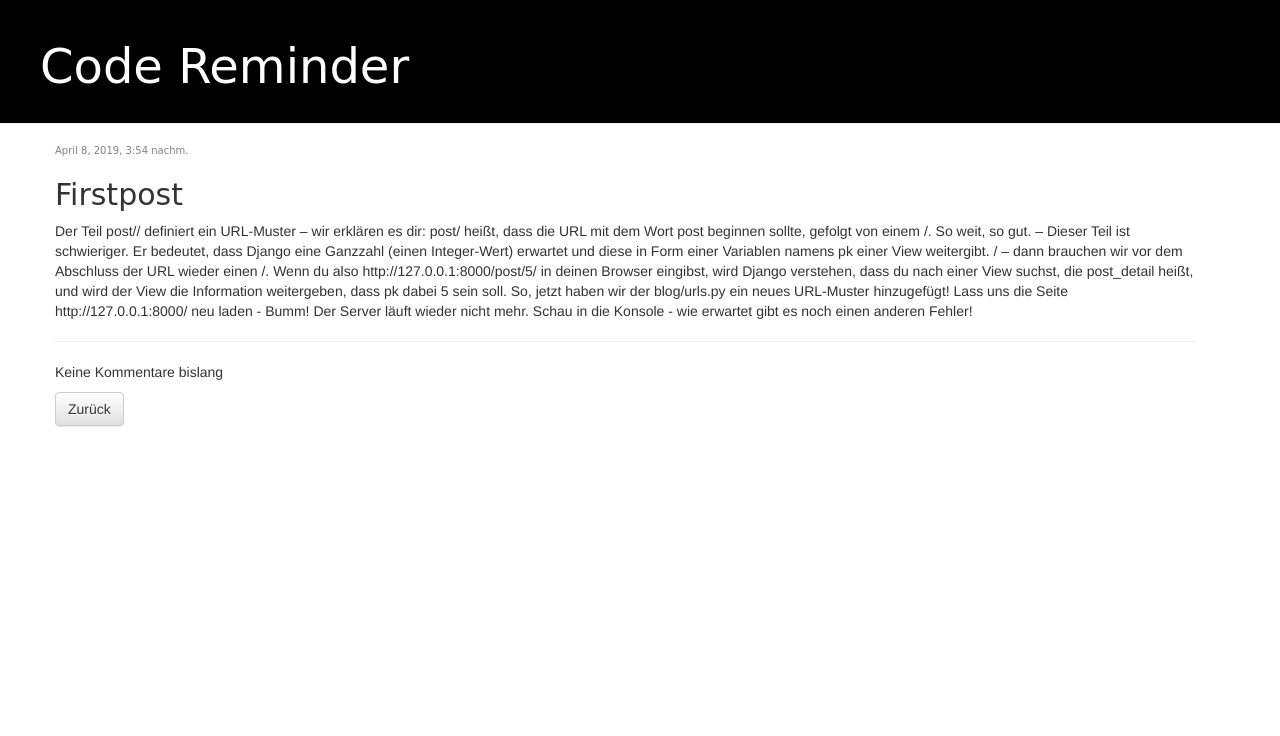
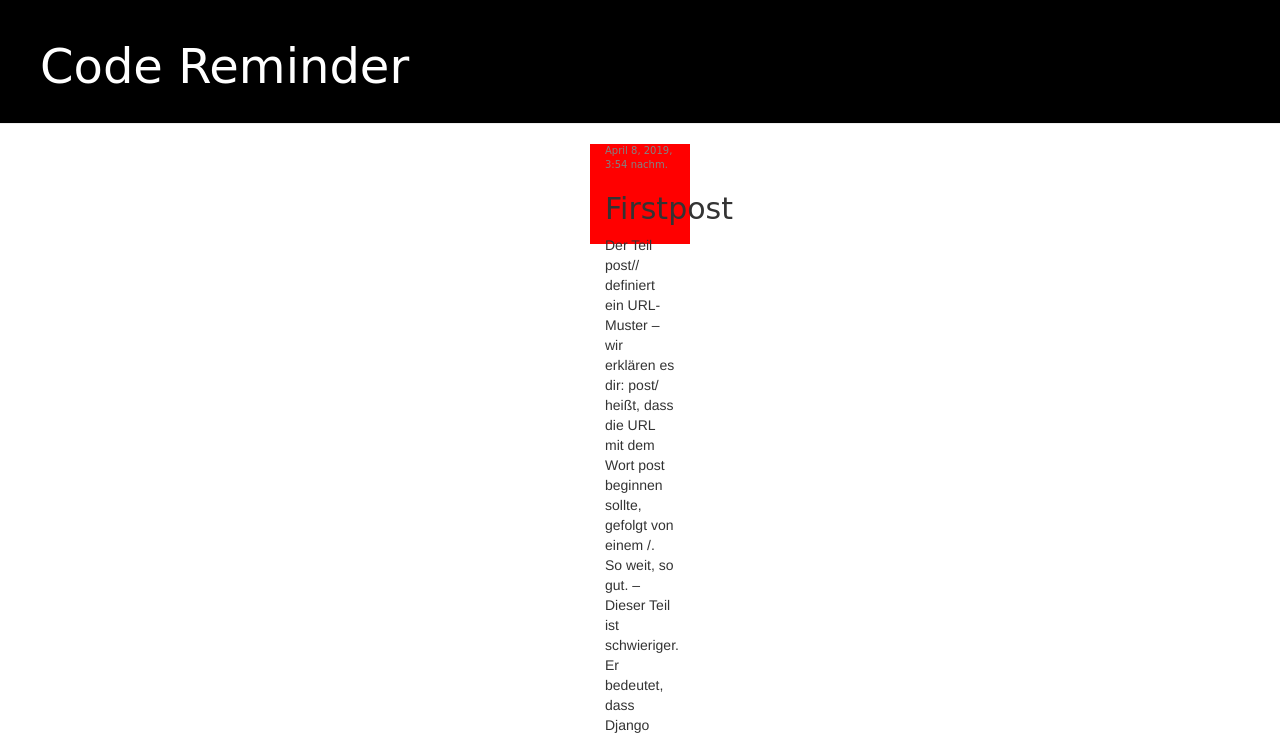
Before and after one commit to UrosDobricic/my-blog, a Django app: template blog/templates/blog/post_detail.html in a window 1280 px wide. Shown: the top 736 px of the page. Before the commit the page ends 427 px from the top, so only its background shows below. Run offline with Django 3.2, Linux system fonts and the light colour scheme; the template is opened without the code that fills it: values that come from a table or form of the project are taken from there, others are empty; data comes from the database, SQL or seed files in the repository; some libraries are stand-ins or nearby versions.

Commit message:
My blog finish commit

```diff
--- a/static/css/blog.css
+++ b/static/css/blog.css
@@ -11,9 +11,22 @@
     text-decoration: none;
 }
 
+.container {
+  height: 100vh;
+}
+
+.row {
+  display: flex;
+  align-items: center;
+  justify-content: space-evenly;
+}
+
 .content {
-    margin-left: 40px;
+  background-color: red;
+  height: 100px;
+  width: 100px;
 }
+
 
 h1, h2, h3, h4 {
     font-family: 'Ŕoboto', cursive;
```
Also changed, not shown: 4 other files.
